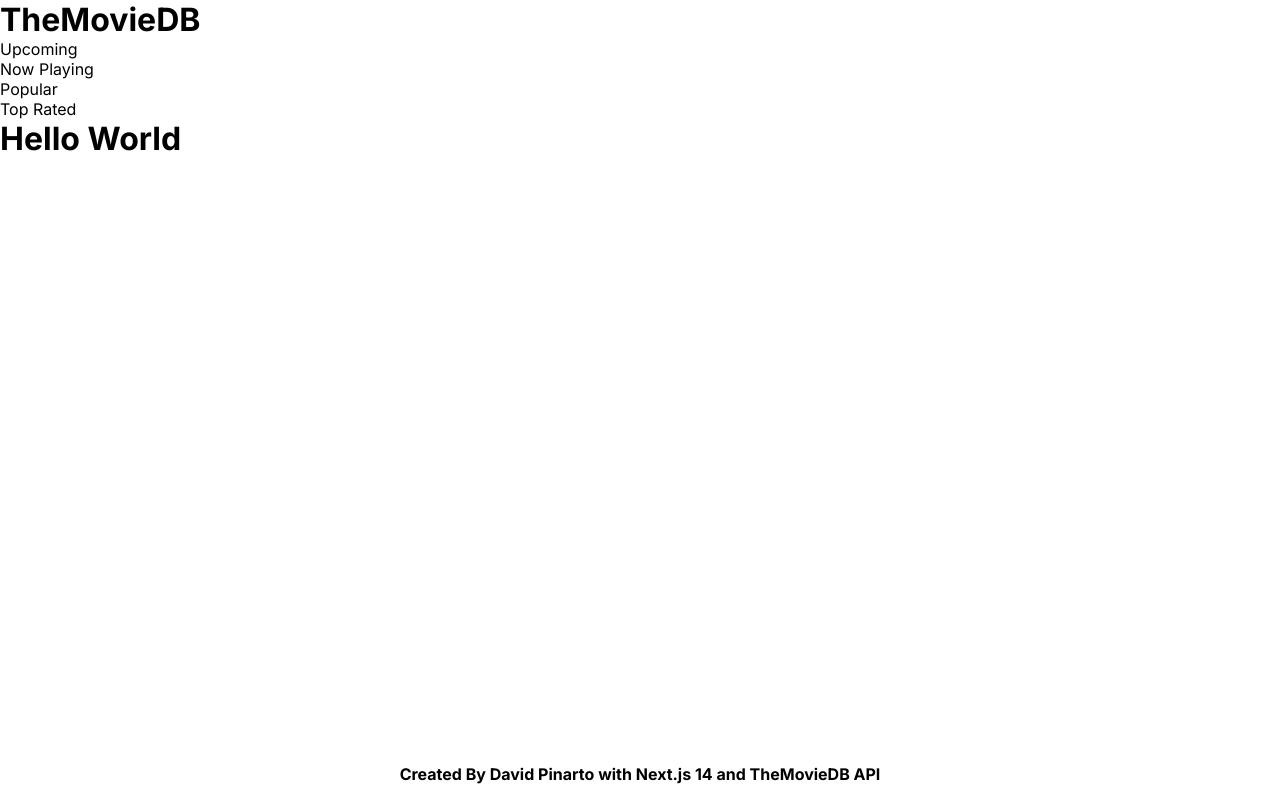
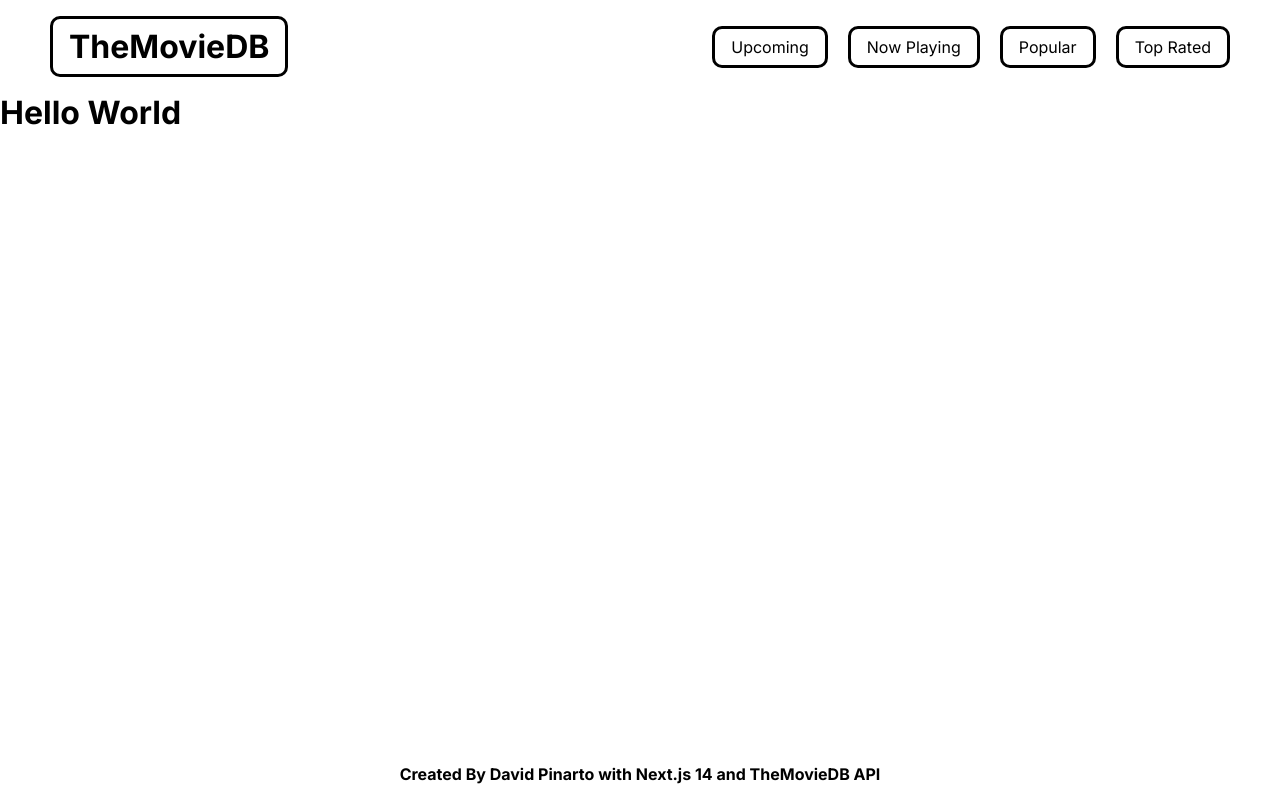
Before and after one commit to davidpinarto/nextjs-themoviedb, a Next.js app: page / in a window 1280 px wide. Built offline with nearby package versions, Linux system fonts and the light colour scheme; a web font is replaced by a local one.

Commit message:
root navigation and styling implemented

```diff
--- a/src/ui/Header.jsx
+++ b/src/ui/Header.jsx
@@ -1,9 +1,10 @@
 import Navigation from './Navigation';
+import styles from './styled/header.module.css';
 
 export default function Header() {
   return (
-    <header>
-      <h1>TheMovieDB</h1>
+    <header id={styles.header}>
+      <h1 id={styles.h1}>TheMovieDB</h1>
       <Navigation />
     </header>
   );
--- a/src/ui/Navigation.jsx
+++ b/src/ui/Navigation.jsx
@@ -1,19 +1,20 @@
 import Link from 'next/link';
+import styles from './styled/navigation.module.css';
 
 export default function Navigation() {
   return (
     <nav>
-      <ul>
-        <li>
+      <ul id={styles.ul}>
+        <li id={styles.li}>
           <Link href="/upcoming">Upcoming</Link>
         </li>
-        <li>
+        <li id={styles.li}>
           <Link href="/now_playing">Now Playing</Link>
         </li>
-        <li>
+        <li id={styles.li}>
           <Link href="/popular">Popular</Link>
         </li>
-        <li>
+        <li id={styles.li}>
           <Link href="/top_rated">Top Rated</Link>
         </li>
       </ul>
--- /dev/null
+++ b/src/ui/styled/header.module.css
@@ -0,0 +1,12 @@
+#header {
+    display: flex;
+    padding: 1rem 50px;
+    align-items: center;
+    justify-content: space-between;
+}
+
+#h1 {
+    padding: .5rem 1rem;
+    border-radius: 10px;
+    border: 3px solid black;
+}
--- /dev/null
+++ b/src/ui/styled/navigation.module.css
@@ -0,0 +1,10 @@
+#ul {
+    display: flex;
+    gap: 20px;
+}
+
+#li {
+    padding: .5rem 1rem;
+    border-radius: 10px;
+    border: 3px solid black;
+}
```
